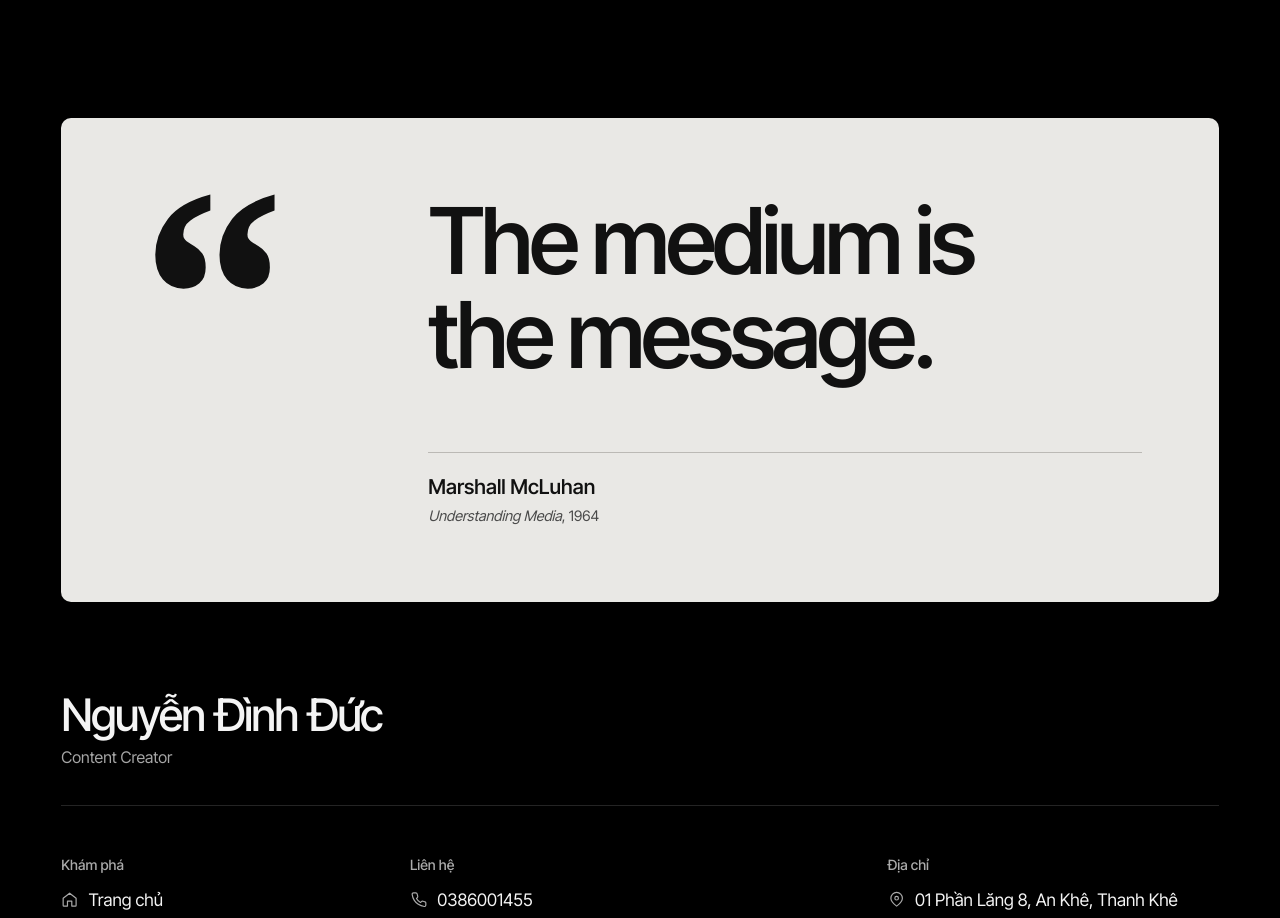
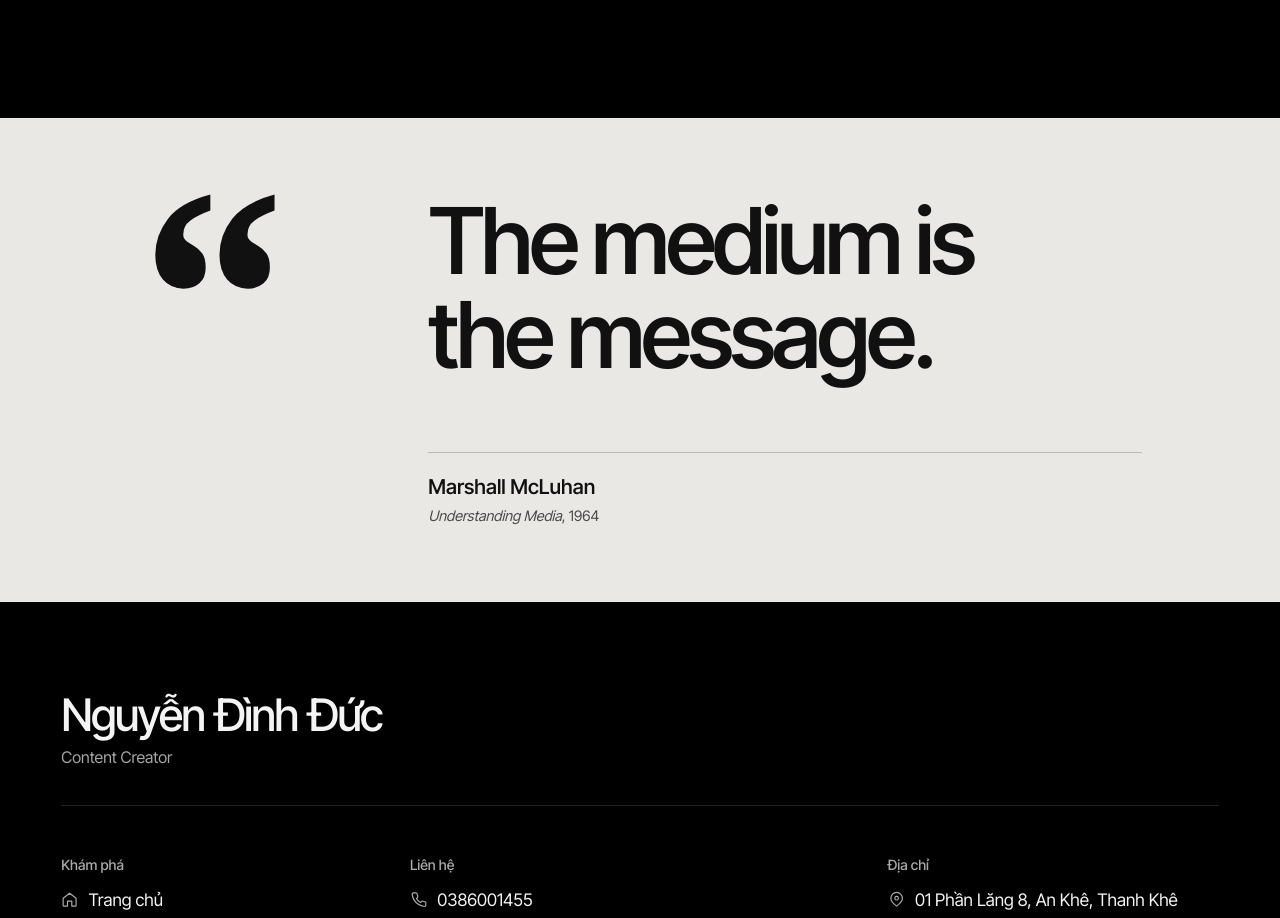
Before and after one commit to ManhTuanGiit/PortfolioDuc, a plain HTML site: page dist/index.html in a window 1280 px wide. Shown: the part 10497-11415 px from the top of the page. Drawn offline with nearby package versions, Linux system fonts and the light colour scheme.

Commit message:
Extend the quote background across the full page

```diff
--- a/dist/index.html
+++ b/dist/index.html
@@ -155,7 +155,8 @@ body{font-family:'Inter Tight',system-ui,sans-serif;color:var(--ink);background:
 .experience-hotel { object-position:center 48% }
 .experience-project { object-fit:contain }
 .portfolio-quote a:focus-visible { outline:2px solid currentColor; outline-offset:4px }
-.portfolio-quote { display:grid; grid-template-columns:minmax(0,.36fr) minmax(0,1fr); gap:clamp(12px,2.6vw,44px); align-items:start; margin-block:clamp(36px,6vw,108px) 0; padding:clamp(29px,6vw,110px); background:#e9e8e5; color:#111; border-radius:10px }
+.quote-band { margin-top:clamp(36px,6vw,108px); background:#e9e8e5; color:#111 }
+.portfolio-quote { display:grid; grid-template-columns:minmax(0,.36fr) minmax(0,1fr); gap:clamp(12px,2.6vw,44px); align-items:start; padding:clamp(29px,6vw,110px) }
 .portfolio-quote-mark { align-self:start; margin-top:-.07em; font-family:Georgia,serif; font-size:clamp(120px,24vw,455px); font-weight:700; line-height:.8; user-select:none }
 .portfolio-quote blockquote { margin:0 }
 .portfolio-quote blockquote p { max-width:12ch; font-size:clamp(38px,7.2vw,138px); font-weight:550; line-height:1.02; letter-spacing:-.045em; text-wrap:balance }
@@ -339,6 +340,7 @@ body{font-family:'Inter Tight',system-ui,sans-serif;color:var(--ink);background:
    <img class="experience-image experience-hotel" src="./images/oday-stay-suite.jpg" alt="Khung cảnh nhìn ra sông từ phòng Suite của ODAY.STAY" loading="lazy" decoding="async" data-section-reveal>
   </article>
  </section>
+ <div class="quote-band">
   <figure class="portfolio-quote" id="quote" lang="en">
    <span class="portfolio-quote-mark" aria-hidden="true">“</span>
    <blockquote cite="https://web.mit.edu/allanmc/www/mcluhan.mediummessage.pdf" data-section-reveal>
@@ -349,6 +351,7 @@ body{font-family:'Inter Tight',system-ui,sans-serif;color:var(--ink);background:
     <a href="https://web.mit.edu/allanmc/www/mcluhan.mediummessage.pdf"><cite>Understanding Media</cite>, 1964</a>
    </figcaption>
   </figure>
+ </div>
 </section>
 </main>
 <footer class="orv portfolio-footer" id="contact" lang="vi" aria-label="Thông tin và liên hệ">
```
Lines whose indentation alone changed are shown as unchanged.
